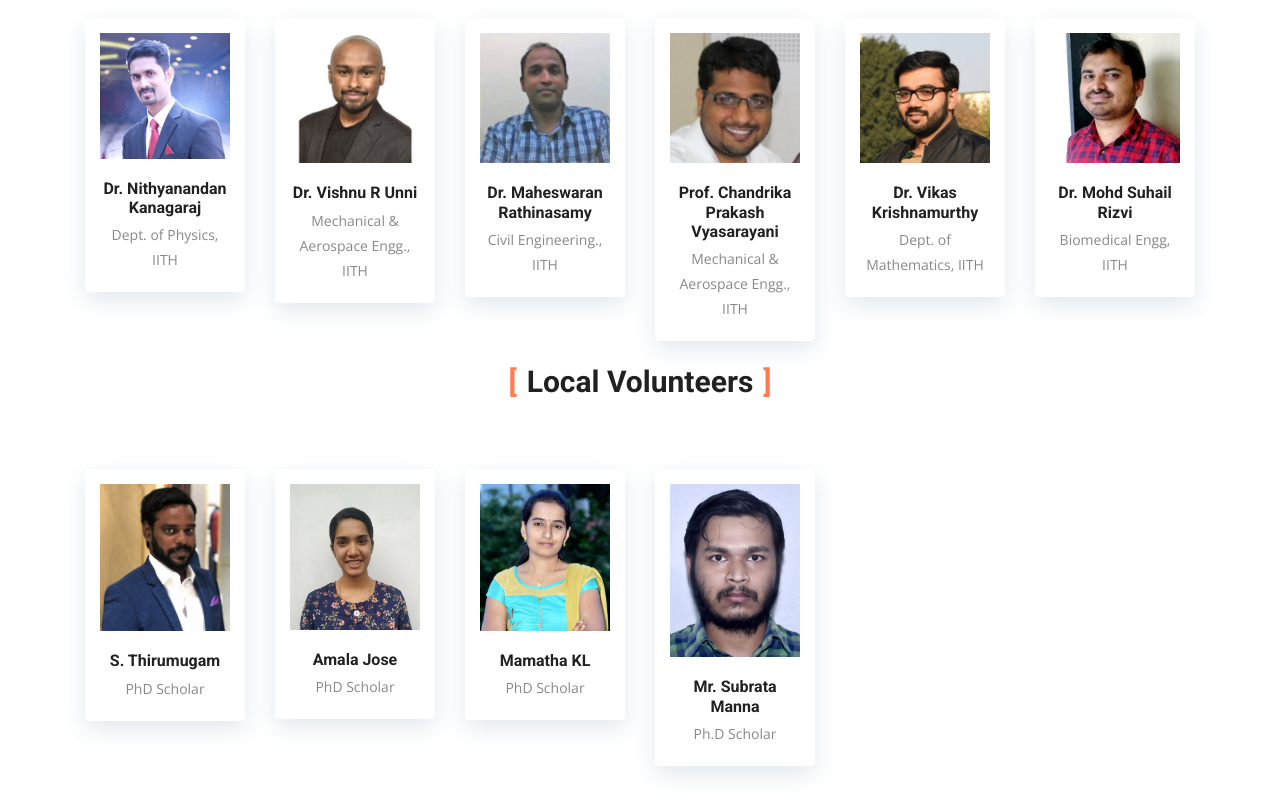
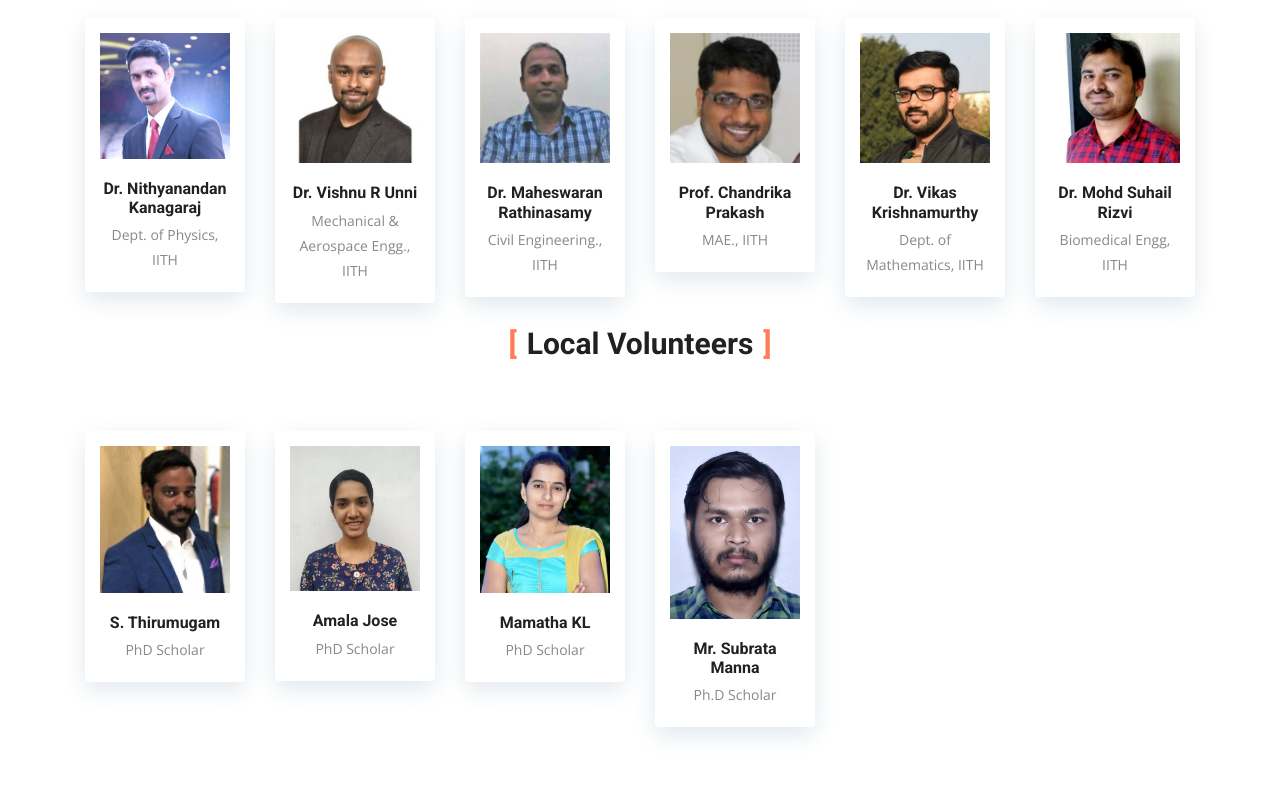
Before and after one commit to NithyanKP/conference, a plain HTML site: page index.html in a window 1280 px wide. Shown: the part 9137-9936 px from the top of the page. Drawn offline with nearby package versions, Linux system fonts and the light colour scheme; files whose address does not match are found by name.

Commit message:
Synchronized build

```diff
--- a/index.html
+++ b/index.html
@@ -1722,8 +1722,8 @@ The event facilitates -</p>
         <img class="img-fluid" src="img/organisers/Chandrika.jpeg" alt="">
       </div>
       <div class="info-text">
-        <h3>Prof. Chandrika Prakash Vyasarayani</h3>
-        <p>Mechanical &amp; Aerospace Engg., IITH</p>
+        <h3>Prof. Chandrika Prakash</h3>
+        <p>MAE., IITH</p>
       </div>
     </div>
     <!-- Team Item Ends -->
```
